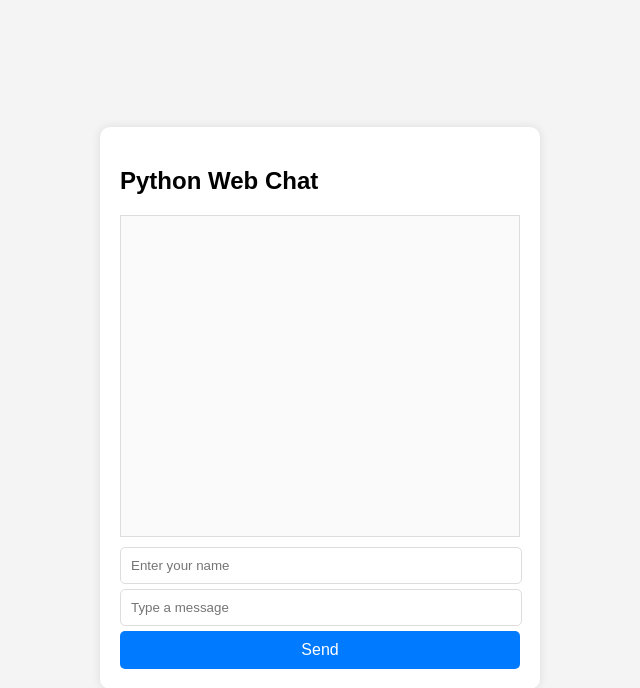
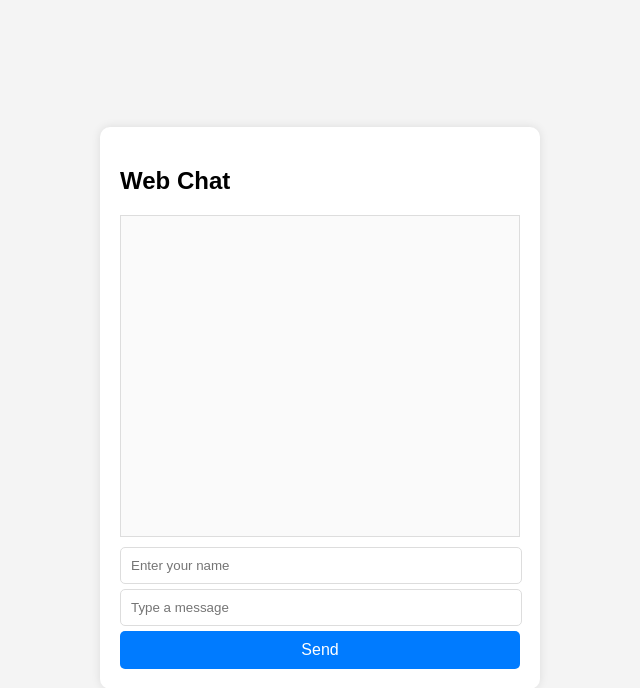
Before and after one commit to amitpal8429/chat_web, a Flask app: page / in a window 1280 px wide. Shown: the top 688 px of the page, without its empty margins (320-960 px from the left). Run offline with Flask 3, Linux system fonts and the light colour scheme; some libraries are stand-ins or nearby versions.

Commit message:
Update index.html

```diff
--- a/templates/index.html
+++ b/templates/index.html
@@ -8,7 +8,7 @@
 </head>
 <body>
     <div class="chat-container">
-        <h2>Python Web Chat</h2>
+        <h2> Web Chat</h2>
         <div id="chat-box"></div>
         <input type="text" id="username" placeholder="Enter your name">
         <input type="text" id="message" placeholder="Type a message">
```
